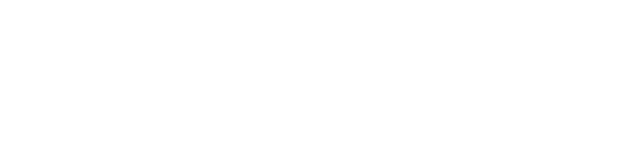
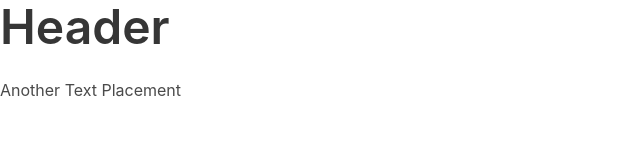
Before and after one commit to azun510/Franks-Concrete, a plain HTML site: page index.html in a window 1280 px wide. Shown: the whole page, without its empty margins (0-640 px from the left). Drawn offline with nearby package versions, Linux system fonts and the light colour scheme.

Commit message:
added css

```diff
--- /dev/null
+++ b/css/styles.css
@@ -0,0 +1 @@
+@import "https://cdn.jsdelivr.net/npm/bulma@0.9.3/css/bulma.min.css";
--- a/index.html
+++ b/index.html
@@ -5,9 +5,13 @@
     <meta http-equiv="X-UA-Compatible" content="IE=edge">
     <meta name="viewport" content="width=device-width, initial-scale=1.0">
     <title>Frank's Concrete</title>
+    <link rel="stylesheet" href="https://cdn.jsdelivr.net/npm/bulma@0.9.3/css/bulma.min.css">
     <link rel="shortcut icon" type="image/jpg" href="./images/favicon.ico"/>
 </head>
 <body>
-
+    <div class="header">
+        <h1 class="title is-1">Header</h1>
+        <p>Another Text Placement</p>
+    </div>
 </body>
 </html>
```
